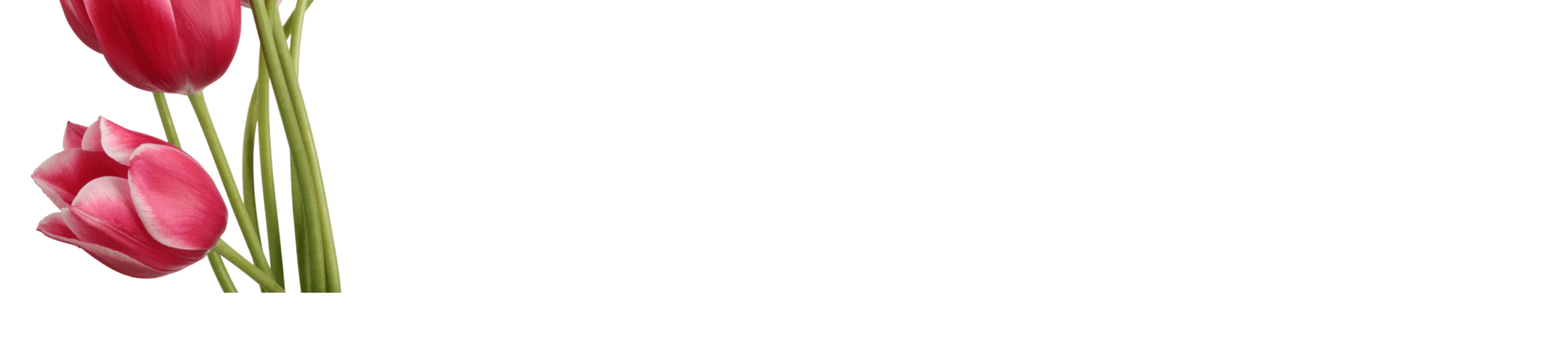
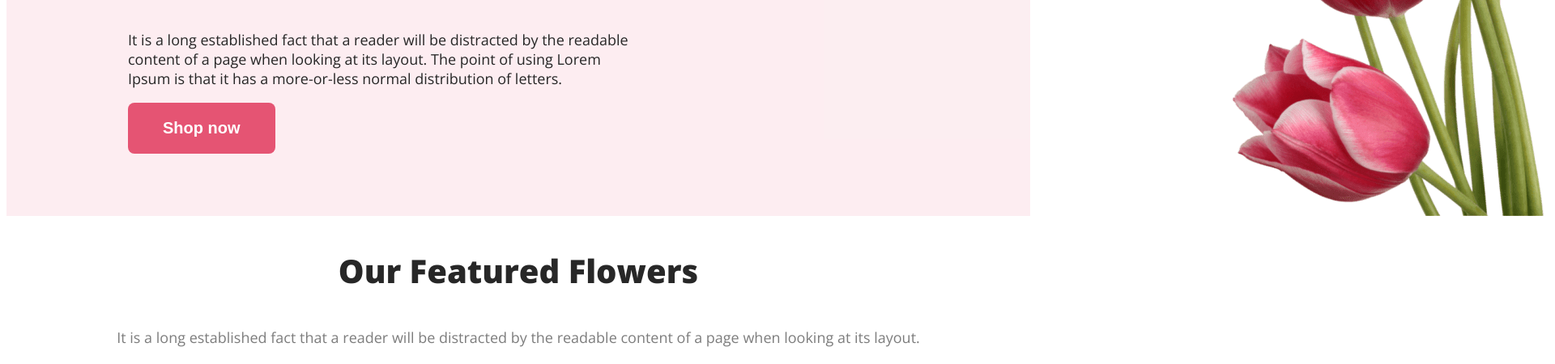
Before and after one commit to SumiyaNil/flower-repo, a plain HTML site: page index.html in a window 1280 px wide. Shown: the part 591-1041 px from the top of the page at 81% size, 1920 px wide, since content can reach past the window. Before the commit the page ends 965 px from the top, so only its background shows below. Drawn offline with nearby package versions, Linux system fonts and the light colour scheme.

Commit message:
header section done

```diff
--- a/index.html
+++ b/index.html
@@ -7,7 +7,7 @@
     <link rel="preconnect" href="https://fonts.googleapis.com">
 <link rel="preconnect" href="https://fonts.gstatic.com" crossorigin>
 <link href="https://fonts.googleapis.com/css2?family=Open+Sans:wght@400;700;800&display=swap" rel="stylesheet">
-    <link rel="stylesheets" href="style.css">
+<link rel="stylesheet" href="style.css">
 </head>
 <body>
     <header class="header">
@@ -18,14 +18,21 @@
 
                 </p>
                 <button class="btn-primary">Shop now</button>
-            </div>
+            </div class>
             <img class="profile-pic" src="Flower Asset/pngwing 10.png" alt="">
         </div>
 
     </header>
 
     <main>
-
+      <section>
+        <h3 class="section-title">
+            Our Featured Flowers
+        </h3>
+        <p class="section-des">
+            It is a long established fact that a reader will be distracted by the readable content of a page when looking at its layout.
+        </p>
+      </section>
     </main>
     <footer>
 
--- a/style.css
+++ b/style.css
@@ -1,10 +1,16 @@
 body{
     font-family: 'Open Sans', sans-serif;
 }
+/*header section*/
 .header{
-    background: #e554731a;
+    background: rgba(229, 84, 115, 0.10);
     display: flex;
+    justify-content: space-between;
 
+    background-position: bottom right;
+    background-repeat: no-repeat;
+
+height: 850px;
 
 }
 .btn-primary{
@@ -26,7 +32,7 @@ body{
    justify-content: space-between;
 }
 .banner-container{
-    max-width: 500px;
+    max-width: auto;
 }
 .banner-title{
     color: #272727;
@@ -43,9 +49,28 @@ body{
 
 }
 .banner .profile-pic{
-    margin: 50px 240px 0 100px;
+    margin-top: 50px;
+    margin-left: 700px;
+    margin-bottom: 0;
+    margin-right: 240px;
 
-width: 635px;
-height: 800px;
 
 }
+/*main section*/
+/*featured flower*/
+.section-title{
+    color:#272727;
+    text-align: center;
+    font-size: 40px;
+    font-weight: 800;
+}
+.section-des{
+    color: rgba(39, 39, 39, 0.6);
+text-align: center;
+font-size: 18px;
+font-weight: 400;
+line-height: 30px;
+
+margin-top: 24;
+
+}
```
